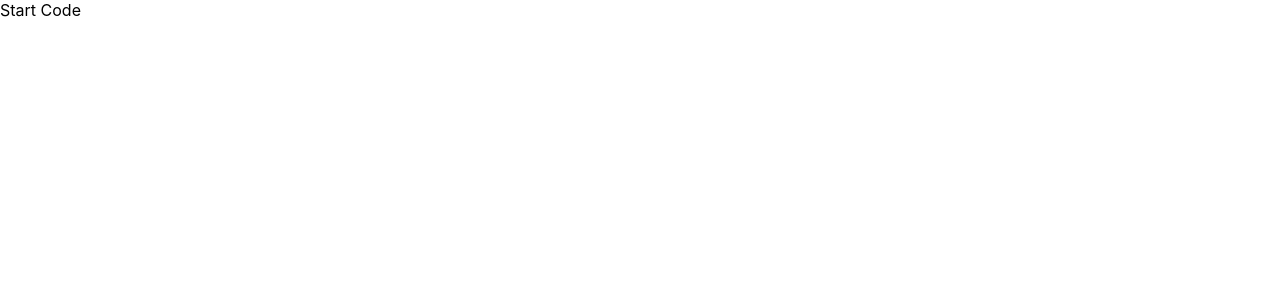
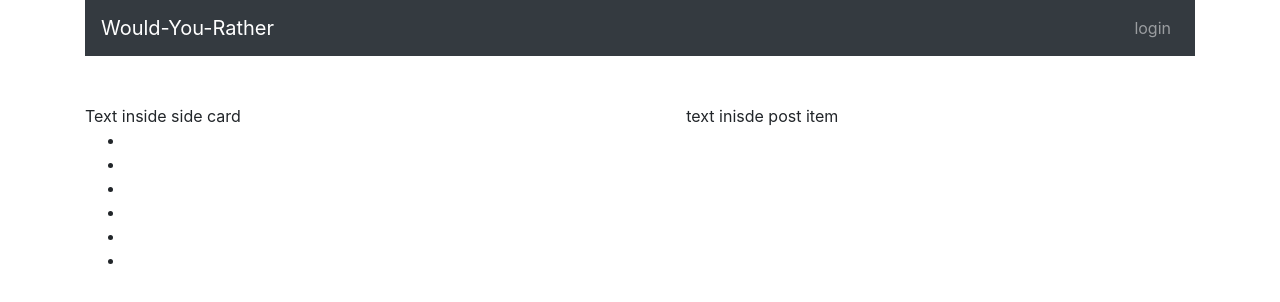
Before and after one commit to lacra-oloeriu/would-you-rather-starter-v2, a React (Create React App) app: page / in a window 1280 px wide. Shown: the top 302 px of the page. Built offline with nearby package versions, Linux system fonts and the light colour scheme.

Commit message:
Create Navigation Bar

```diff
--- a/src/components/App.js
+++ b/src/components/App.js
@@ -1,6 +1,8 @@
 import React, { Component } from 'react'
 import { connect } from 'react-redux'
 import { handleInitialData } from '../actions/shared'
+import Leader from './Leader'
+import { Container, Row, Col, Navbar, Nav } from 'react-bootstrap'
 
 class App extends Component {
     componentDidMount() {
@@ -10,12 +12,46 @@ class App extends Component {
     render() {
 
         return (
+            <Container >
+            <Navbar collapseOnSelect expand="sm" bg="dark" variant="dark" >
+              <Navbar.Brand href="/">Would-You-Rather</Navbar.Brand>
+              <Navbar.Toggle aria-controls="responsive-navbar-nav" />
+              <Navbar.Collapse id="responsive-navbar-nav">
+                <Nav className="mr-auto"></Nav>
+                <Nav>
+                  <Nav.Link href="/login">login</Nav.Link>
+                </Nav>
+              </Navbar.Collapse>
+            </Navbar>
+
+            <Row noGutters className="pt-2 pt-md-5 w-100 px-4 px-xl-0 position-relative">
+
+              <Col xs={{ order: 2 }} md={{ size: 4, order: 1 }} tag="aside" className="pb-5 mb-5 pb-md-0 mb-md-0 mx-auto mx-md-0">
+                Text inside side card
+                </Col>
+
+              <Col xs={{ order: 1 }} md={{ size: 7, offset: 1 }} tag="section" className="py-5 mb-5 py-md-0 mb-md-0">
+                text inisde post item
+                </Col>
+
+            </Row>
             <div>
-                Start Code
+                {this.props.loading === true
+          ? null
+               : <Leader/>
+                }
             </div>
+            </Container>
         )
 
     }
 }
 
+function mapStateToProps({ authedUser }) {
+    return {
+      loading: authedUser === null
+    }
+  }
+
+
 export default connect()(App);
--- /dev/null
+++ b/src/components/Leader.js
@@ -0,0 +1,33 @@
+import React, {Component} from 'react'
+import {connect} from 'react-redux'
+import Questions from './Questions'
+
+
+class Leader extends Component {
+    render() {
+        console.log(this.props)
+        return (
+            <div>
+
+                <ul >
+                    {this.props.questionIds.map((id) =>(
+                      <li key ={id}>
+                          <div QUESTION id={id} />
+                          </li>
+                    ))}
+                </ul>
+            </div>
+        )
+    }
+}
+
+function mapStateToProps ({ questions}) {
+    return{
+        questionIds: Object.keys(questions)
+        //userIds: Object.keys(users)
+        //.sort((a,b) => users[b].timestamp-users[a].timestamp)
+    }
+}
+
+
+export default connect(mapStateToProps) (Leader)
--- /dev/null
+++ b/src/components/Questions.js
@@ -0,0 +1,30 @@
+import React ,{ Component } from 'react'
+import { connect} from 'react-redux'
+import { formatQuestion} from '../utils/helpers'
+
+
+
+
+class Questions extends Component {
+    render() {
+         console.log("questionIds",this.props)
+         console.log ('questionIds')
+        return (
+            <div className ='question'>
+
+            </div>
+    )
+  }
+}
+
+
+
+
+function mapStateToProps ({authedUser, users, questions}, { id }) {
+    const question = questions[id]
+
+    return {
+      questionIds: Object.keys(questions)
+    }
+  }
+export default connect(mapStateToProps) ( Questions)
--- a/src/index.js
+++ b/src/index.js
@@ -6,6 +6,7 @@ import { createStore } from 'redux'
 import { Provider } from 'react-redux'
 import reducer from './reducers'
 import middleware from './middleware'
+import 'bootstrap/dist/css/bootstrap.css'
 //import rootReducer from './reducers/index'
 
 const store = createStore (reducer, middleware)
--- /dev/null
+++ b/src/utils/helpers.js
@@ -0,0 +1,13 @@
+export function formatQuestion (question, author) {
+    const { id, optionOne, optionTwo, timestamp } = question
+    const { name, avatarURL } = author
+    return {
+      name,
+      id,
+      timestamp,
+      optionOne,
+      optionTwo,
+      allVotes: optionOne.votes.concat(optionTwo.votes),
+      avatar: avatarURL,
+    }
+  }
```
